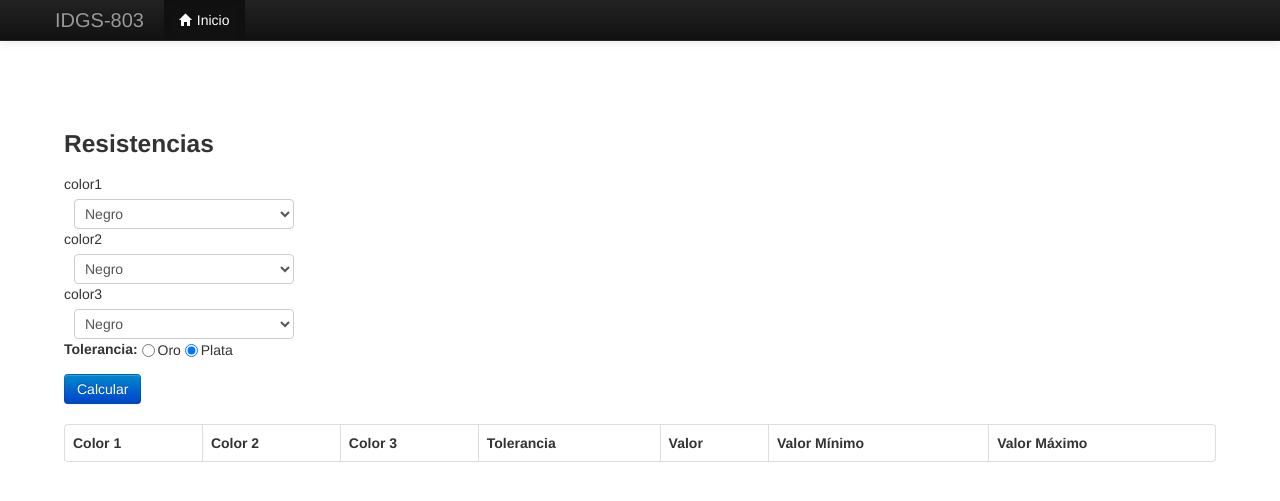
After one commit to IDGS-803-20001570/PracticasParcial1DeClase, a Flask app: page /resistencias in a window 1280 px wide. The commit adds this page. Shown: the top 501 px of the page. Run offline with Flask 3, Linux system fonts and the light colour scheme; lists and menus that the app fills with data are empty; some libraries are stand-ins or nearby versions.

Commit message:
IDGS803 09/02/24 Resistencias

```diff
--- a/forms.py
+++ b/forms.py
@@ -6,3 +6,67 @@ class distanciaPuntos(Form):
     X2=IntegerField('X2')
     Y1=IntegerField('Y1')
     Y2=IntegerField('Y2')
+
+class horoscopoChino(Form):
+    ANIO=StringField('ANIO')
+
+class signoZodiacal(Form):
+    dia=StringField('dia')
+    mes = SelectField('Mes',
+    choices=[
+        ('Enero', 'Enero'),
+        ('Febrero', 'Febrero'),
+        ('Marzo', 'Marzo'),
+        ('Abril', 'Abril'),
+        ('Mayo', 'Mayo'),
+        ('Junio', 'Junio'),
+        ('Julio', 'Julio'),
+        ('Agosto', 'Agosto'),
+        ('Septiembre', 'Septiembre'),
+        ('Octubre', 'Octubre'),
+        ('Noviembre', 'Noviembre'),
+        ('Diciembre', 'Diciembre')
+    ])
+
+
+class calculaResistencias(Form):
+    color1=SelectField('color1',
+    choices=[
+        ('0','Negro'),
+        ('1','Cafe'),
+        ('2','Rojo'),
+        ('3','Naranja'),
+        ('4','Amarillo'),
+        ('5','Verde'),
+        ('6','Azul'),
+        ('7','Violeta'),
+        ('8','Gris'),
+        ('9','Blanco')
+    ])
+
+    color2=SelectField('color2',
+    choices=[
+        ('0','Negro'),
+        ('1','Cafe'),
+        ('2','Rojo'),
+        ('3','Naranja'),
+        ('4','Amarillo'),
+        ('5','Verde'),
+        ('6','Azul'),
+        ('7','Violeta'),
+        ('8','Gris'),
+        ('9','Blanco')
+    ])
+    color3=SelectField('color3',
+    choices=[
+        ('1','Negro'),
+        ('10','Cafe'),
+        ('100','Rojo'),
+        ('1000','Naranja'),
+        ('10000','Amarillo'),
+        ('100000','Verde'),
+        ('1000000','Azul'),
+        ('10000000','Violeta'),
+        ('100000000','Gris'),
+        ('1000000000','Blanco')
+    ])
--- a/main.py
+++ b/main.py
@@ -28,6 +28,75 @@ def distancia():
 
     return render_template("distancia.html",form=distancia_form,resultado=resultado)
 
+@app.route("/resistencias",methods=["GET","POST"])
+def resistencias():
+    resultado = ""
+    valorMinimo=""
+    valorMaximo=""
+
+    # Diccionario para mapear los colores a códigos hexadecimales
+    colores_hex = {
+        '0': {'nombre': 'Negro', 'hex': '#000000'},
+        '1': {'nombre': 'Cafe', 'hex': '#804000'},
+        '2': {'nombre': 'Rojo', 'hex': '#FF0000'},
+        '3': {'nombre': 'Naranja', 'hex': '#FFA500'},
+        '4': {'nombre': 'Amarillo', 'hex': '#FFFF00'},
+        '5': {'nombre': 'Verde', 'hex': '#008000'},
+        '6': {'nombre': 'Azul', 'hex': '#0000FF'},
+        '7': {'nombre': 'Violeta', 'hex': '#EE82EE'},
+        '8': {'nombre': 'Gris', 'hex': '#808080'},
+        '9': {'nombre': 'Blanco', 'hex': '#FFFFFF'},
+        'oro': {'nombre': 'Oro', 'hex': '#FFD700'},
+        'plata': {'nombre': 'Plata', 'hex': '#C0C0C0'}
+    }
+
+    colores_hexa = {
+        '1': {'nombre': 'Negro', 'hex': '#000000'},
+        '10': {'nombre': 'Cafe', 'hex': '#804000'},
+        '100': {'nombre': 'Rojo', 'hex': '#FF0000'},
+        '1000': {'nombre': 'Naranja', 'hex': '#FFA500'},
+        '10000': {'nombre': 'Amarillo', 'hex': '#FFFF00'},
+        '100000': {'nombre': 'Verde', 'hex': '#008000'},
+        '1000000': {'nombre': 'Azul', 'hex': '#0000FF'},
+        '10000000': {'nombre': 'Violeta', 'hex': '#EE82EE'},
+        '100000000': {'nombre': 'Gris', 'hex': '#808080'},
+        '1000000000': {'nombre': 'Blanco', 'hex': '#FFFFFF'}
+    }
+
+    registros=[]
+
+    resistencias_form=forms.calculaResistencias(request.form)
+    if request.method == 'POST':
+        color1=resistencias_form.color1.data
+        color2=resistencias_form.color2.data
+        color3=resistencias_form.color3.data
+
+        valorColores = int(str(color1+color2))*int(color3)
+        tolerancia= request.form.get("tolerancia")
+
+        if str(tolerancia) == "oro":
+            valorMinimo = valorColores - (valorColores*0.05)
+            valorMaximo = valorColores + (valorColores*0.05)
+        elif str(tolerancia) == "plata":
+            valorMinimo = valorColores - (valorColores*0.10)
+            valorMaximo = valorColores + (valorColores*0.10)
+
+        registros.append({
+            "color1": colores_hex[color1]['nombre'],
+            "color2": colores_hex[color2]['nombre'],
+            "color3": colores_hexa[color3]['nombre'],
+            "tolerancia":tolerancia,
+            "valor":valorColores,
+            "valorMinimo":valorMinimo,
+            "valorMaximo":valorMaximo,
+            "colorCelda1": colores_hex[color1]['hex'],
+            "colorCelda2": colores_hex[color2]['hex'],
+            "colorCelda3": colores_hexa[color3]['hex'],
+            "colorCelda4": colores_hex[tolerancia]['hex']
+        })
+
+
+    return render_template("resistencias.html",form=resistencias_form,registros=registros)
 
 @app.route("/resultado",methods=["GET","POST"])
 def resultado():
--- a/templates/_macros.html
+++ b/templates/_macros.html
@@ -1,5 +1,8 @@
 {%macro render_field(field)%}
 <td>{{field.label}}</td>
 <dd>{{field(**kwargs)|safe}}</dd>
+{%endmacro%}
 
-{%endmacro%}
+{% macro render_field_chino(field) %}
+<dd>{{ field(**kwargs)|safe }}</dd>
+{% endmacro %}
--- a/templates/distancia.html
+++ b/templates/distancia.html
@@ -17,7 +17,7 @@
         <input type="submit" name="btn1" value="Calcular" >
     </form>
 
-    <h1>Nombre: {{resultado}}</h1>
+    <h1>Distancia: {{resultado}}</h1>
 
 
 
--- /dev/null
+++ b/templates/resistencias.html
@@ -0,0 +1,57 @@
+{%extends 'layout.html'%}
+
+{%block content %}
+{% import "_macros.html" as macros %}
+<section style="margin: 5%;">
+
+    <h3>Resistencias</h3>
+
+    <form method="POST" class="form-inline">
+
+        {{macros.render_field(form.color1)}}
+        {{macros.render_field(form.color2)}}
+        {{macros.render_field(form.color3)}}
+
+        <div class="control-group">
+            <label class="control-label" style="font-weight: bolder;">Tolerancia:</label>
+            <label class="radio">
+                <input type="radio" name="tolerancia" value="oro"> Oro
+            </label>
+            <label class="radio">
+                <input type="radio" name="tolerancia" value="plata" checked> Plata
+            </label>
+        </div>
+
+        <input type="submit" name="btn1" value="Calcular" class="btn btn-primary" >
+    </form>
+
+    <table class="table  table-bordered">
+        <thead>
+            <tr>
+                <th>Color 1</th>
+                <th>Color 2</th>
+                <th>Color 3</th>
+                <th>Tolerancia</th>
+                <th>Valor</th>
+                <th>Valor Mínimo</th>
+                <th>Valor Máximo</th>
+            </tr>
+        </thead>
+        <tbody>
+            {%for registro in registros %}
+            <tr>
+                <td style="background-color:{{ registro.colorCelda1 }};">{{ registro.color1 }}</td>
+                <td style="background-color:{{ registro.colorCelda2 }};">{{registro.color2}}</td>
+                <td style="background-color:{{ registro.colorCelda3 }};">{{registro.color3}}</td>
+                <td style="background-color:{{ registro.colorCelda4 }};">{{registro.tolerancia}}</td>
+                <td>{{registro.valor}}</td>
+                <td>{{registro.valorMinimo}}</td>
+                <td>{{registro.valorMaximo}}</td>
+            </tr>
+            {% endfor %}
+        </tbody>
+    </table>
+</section>
+
+
+{%endblock%}
```
